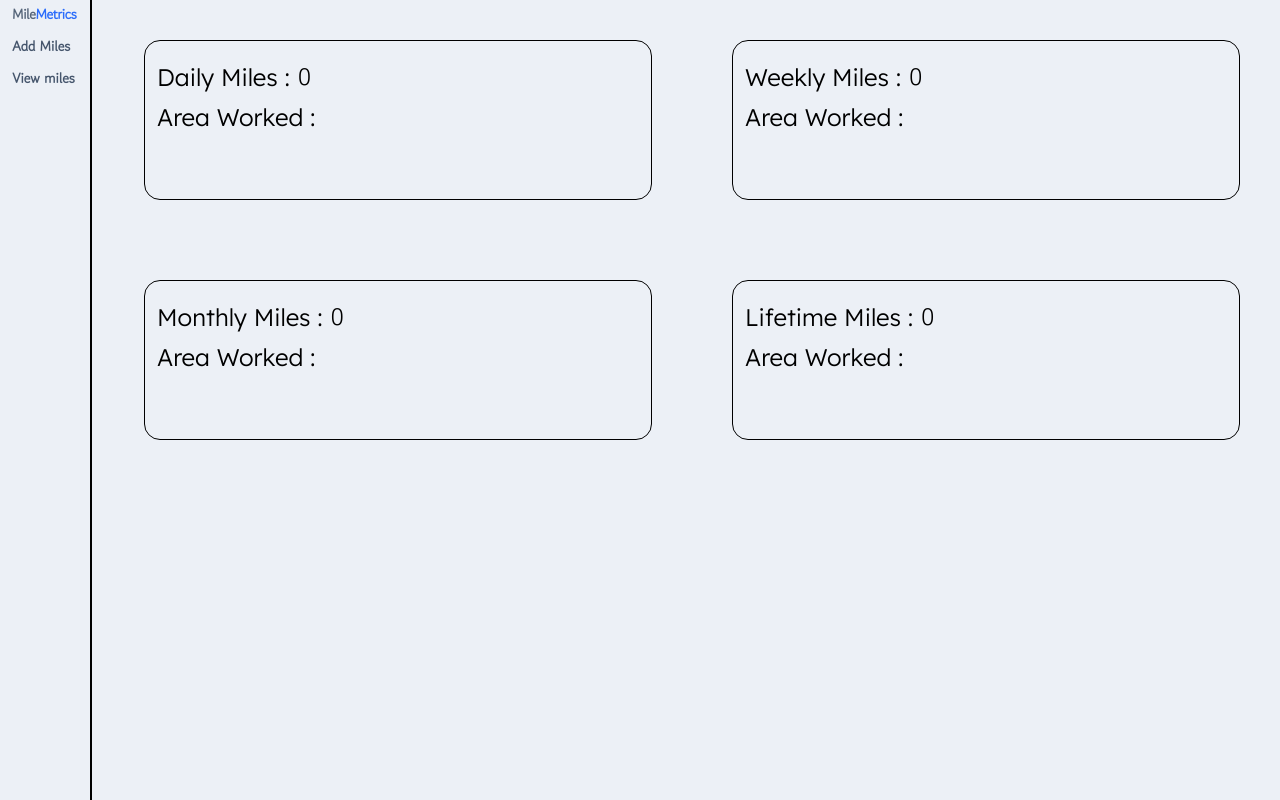
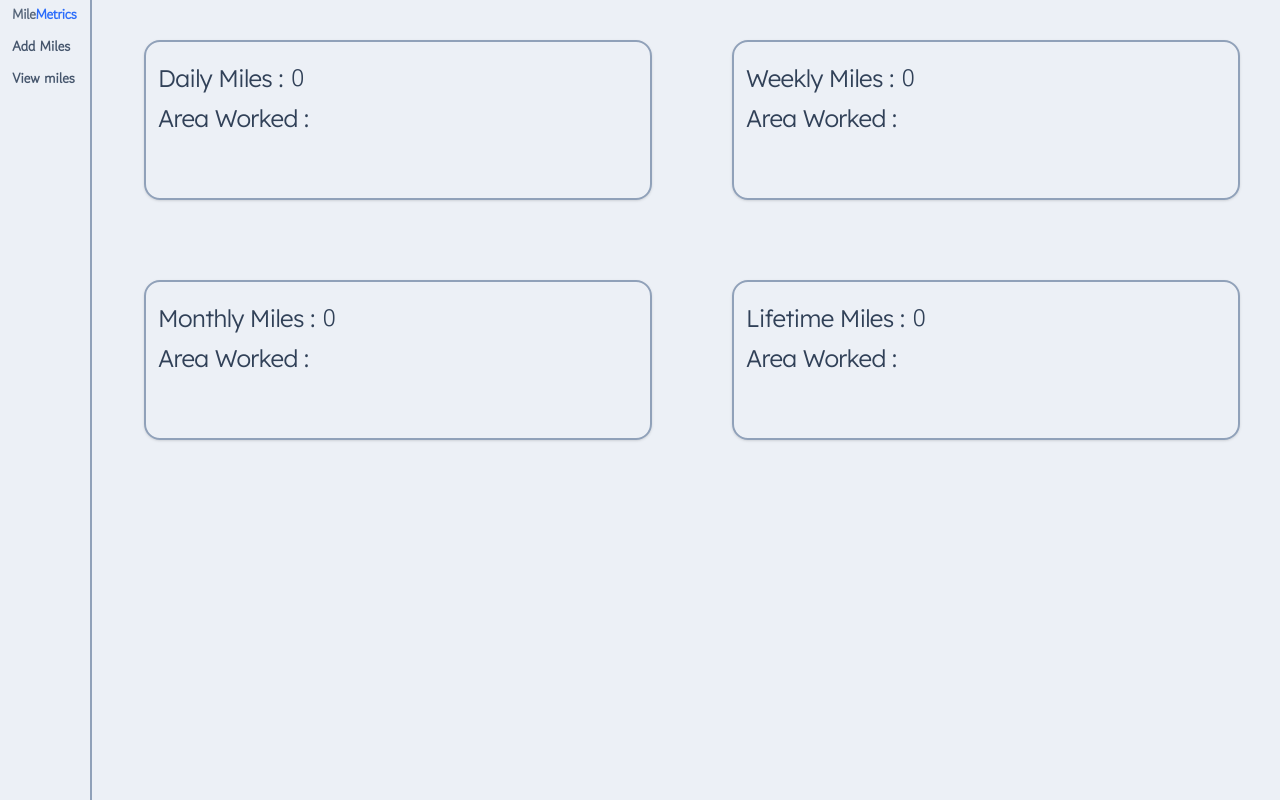
Before and after one commit to TFS405/mile-metrics, a React (Vite) app: page /view-miles in a window 1280 px wide. Built offline with nearby package versions, Linux system fonts and the light colour scheme.

Commit message:
style: 💄 add shadow & colour to DisplayMileage & sidebar

```diff
--- a/src/features/mileage/MileageDisplay.tsx
+++ b/src/features/mileage/MileageDisplay.tsx
@@ -41,7 +41,7 @@ export default function MileageDisplay({ config }) {
 	const mode = selectedConfig[config];
 
 	return (
-		<section className="m-10 flex-1 rounded-2xl border p-3 text-2xl">
+		<section className="m-10 flex-1 rounded-2xl border-2 border-slate-400 p-3 text-2xl tracking-tight text-slate-700 shadow-sm">
 			<dl className="mt-2 space-y-2">
 				<div className="flex gap-2">
 					<dt className="tracking font-display font-light">
--- a/src/ui/Sidebar.jsx
+++ b/src/ui/Sidebar.jsx
@@ -2,7 +2,7 @@ import { Link } from 'react-router';
 
 export default function Sidebar() {
 	return (
-		<div className="pr- mx-3 flex h-full w-20 flex-col border-r-2 pt-1">
+		<div className="pr- mx-3 flex h-full w-20 flex-col border-r-2 border-r-slate-400 pt-1">
 			<Link>
 				<h1 className="text-sm font-extrabold tracking-tight">
 					<span className="text-slate-600/90">Mile</span>
```
